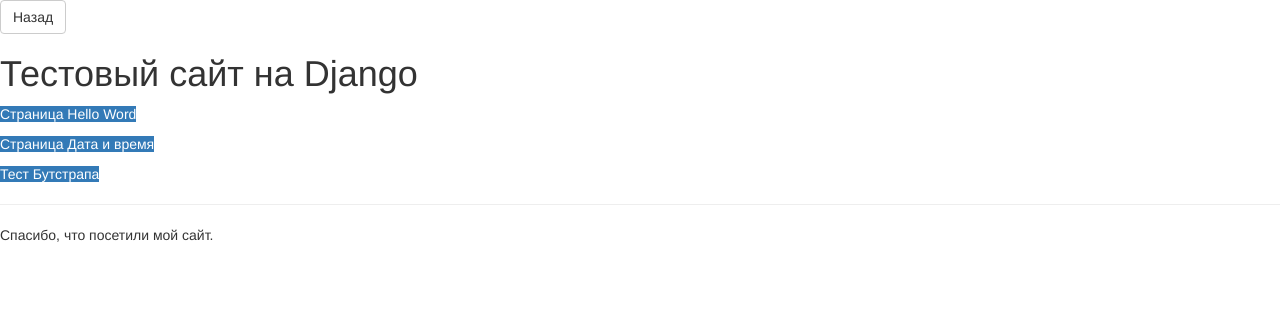
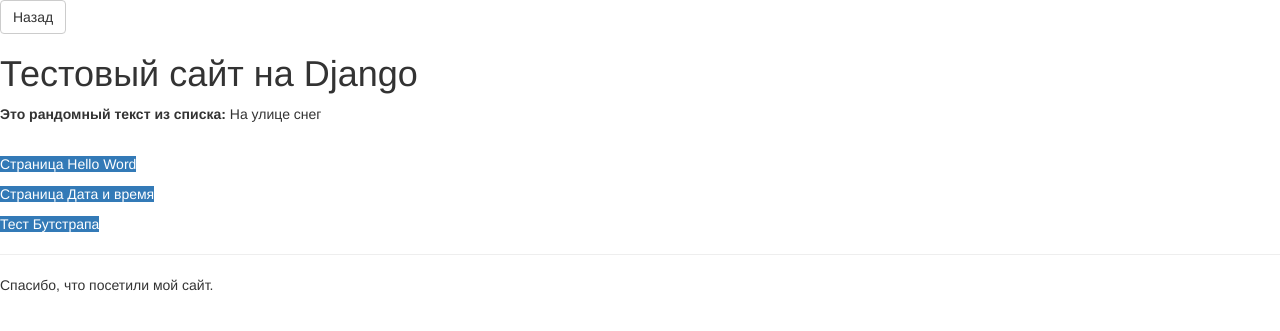
Before and after one commit to sapozhnikovk/Django, a Django app: page / in a window 1280 px wide. Shown: the top 331 px of the page. Run offline with Django 3.2, Linux system fonts and the light colour scheme; some libraries are stand-ins or nearby versions.

Commit message:
Commit from Zelenoborsky

```diff
--- a/mysite/Templates/main.html
+++ b/mysite/Templates/main.html
@@ -2,6 +2,8 @@
 
 {% block title %}Главаня страница сайта{% endblock %}
 {% block content %}
+<p><strong>Это рандомный текст из списка: </strong>{{ wordlist_rnd }}</p>
+<br>
 <table>
 <a  class="bg-primary" href = "hello">Страница Hello Word</a></p>
 </table>
--- a/mysite/mysite/settings.py
+++ b/mysite/mysite/settings.py
@@ -63,6 +63,7 @@ TEMPLATES = [
         'DIRS': [
             '/home/sapozhnikovk/PycharmProjects/Django/mysite/Templates',
             'C:\\Users\\nastya\\PycharmProjects\\Django\\mysite\\Templates',
+            'C:\\pycharm\\Django\\mysite\\Templates',
         ],
         'APP_DIRS': True,
         'OPTIONS': {
--- a/mysite/mysite/views.py
+++ b/mysite/mysite/views.py
@@ -3,7 +3,7 @@ from django.template.loader import get_template
 #from django.template import Template, Context
 from django.shortcuts import render_to_response
 from django.http import Http404, HttpResponse
-from random import random
+from random import random, randint
 import datetime
 
 def bootsrap(request):
@@ -11,13 +11,16 @@ def bootsrap(request):
 
 def hello(request):
     x = u'Hello Word'
-
     f = open('mysite/dump.txt', 'r')
     dump_list = f.read()
     f.close()
     return render_to_response('hello.html', locals())
 
 def main_page(request):
+    wordlist = [u'На улице солнце', u'Возможно сегодня среда', u'Вот это тест',
+                u'Это мои тестовые рандомные фразы', u'Я пытаюсь изучить Джанго',
+                u'На улице снег', u'test', u'Рандомный текст', u'Еще бы взять его из интернета']
+    wordlist_rnd = wordlist[randint(0, len(wordlist) - 1)]
     return render_to_response('main.html', locals())
 
 def current_datetime(request):
```
